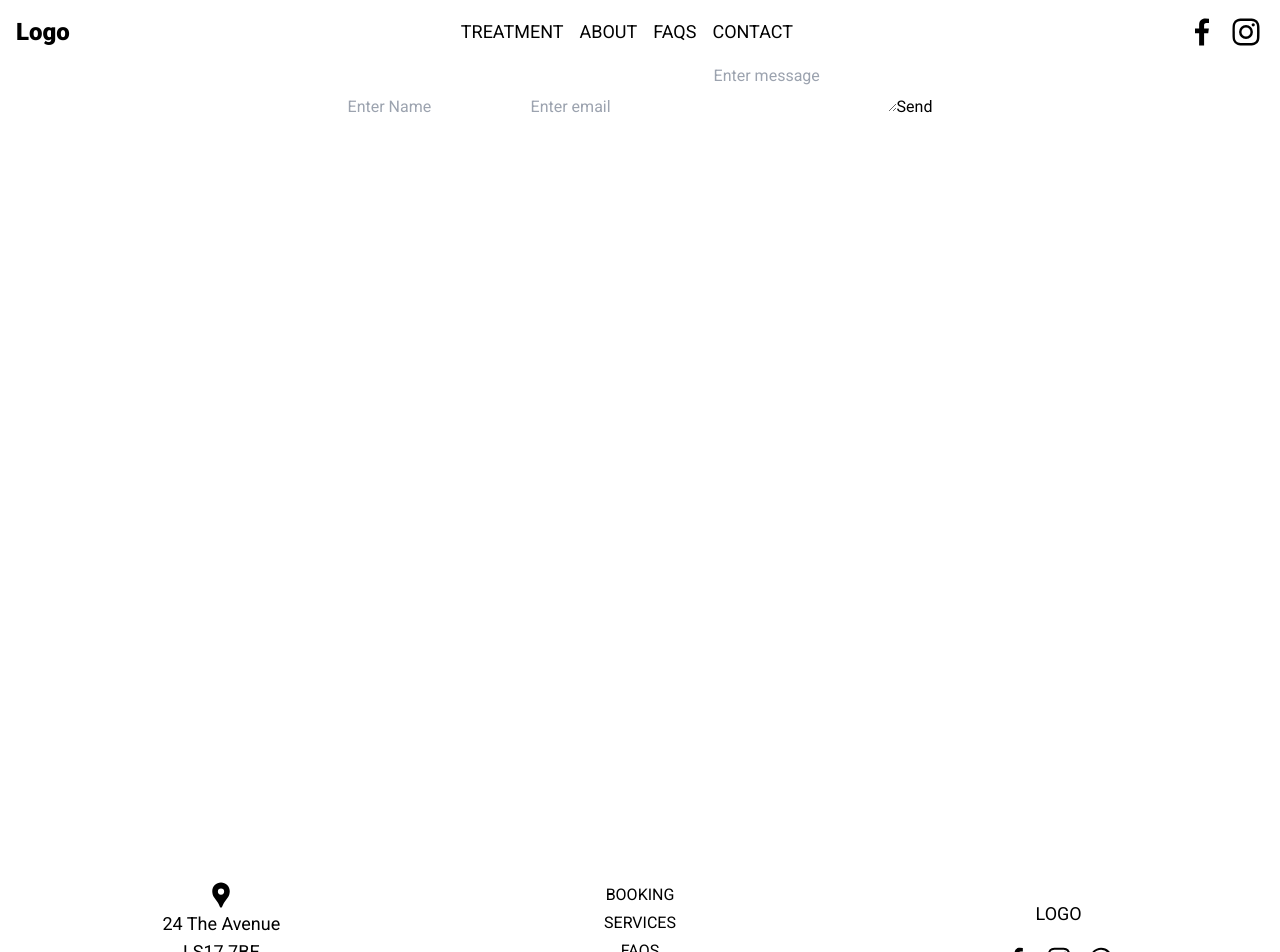
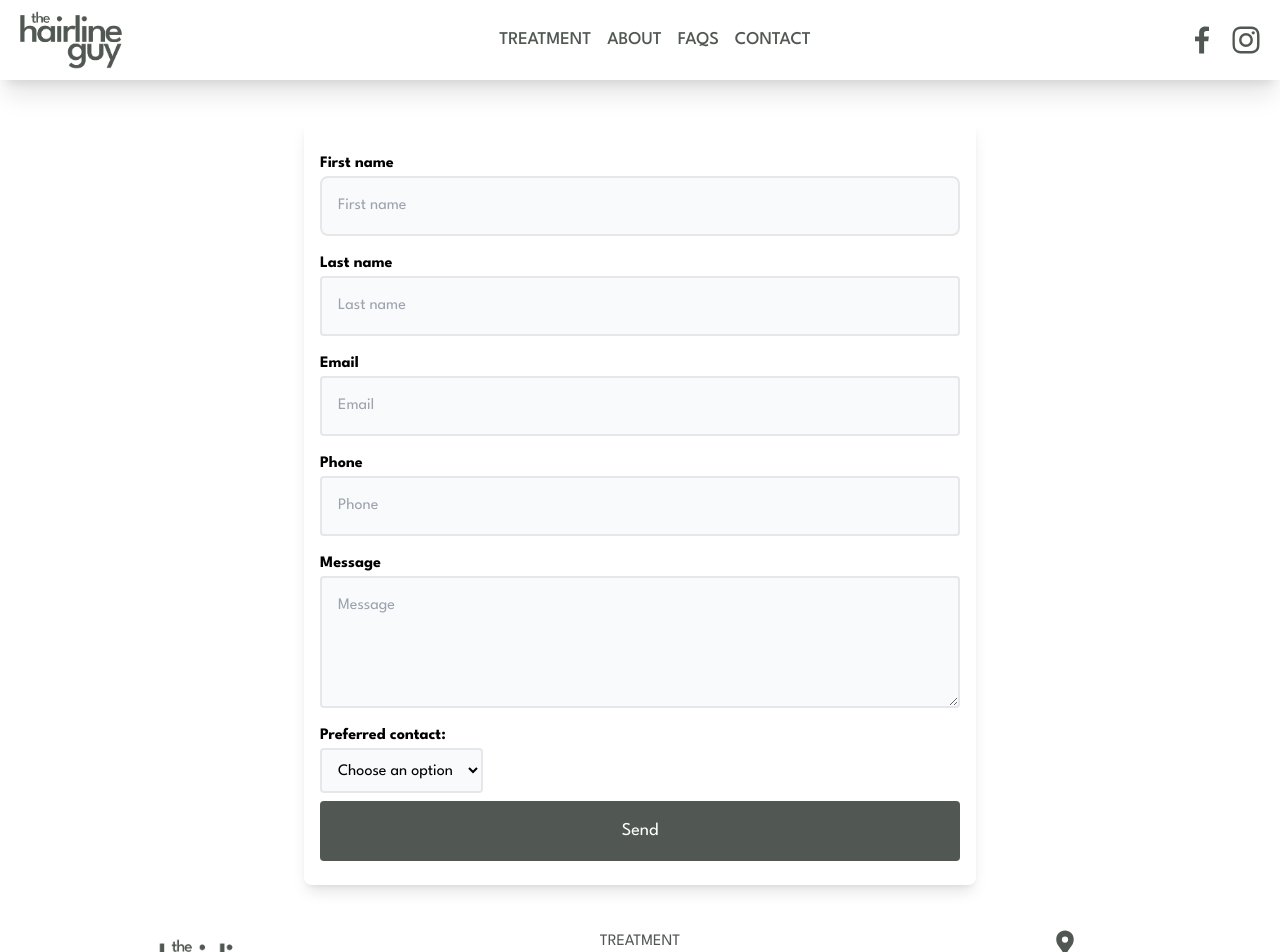
Before and after one commit to SoranRaof/that-hairline-guy, a Next.js app: page /contact in a window 1280 px wide. Shown: the top 952 px of the page. Built offline with nearby package versions, Linux system fonts and the light colour scheme.

Commit message:
contact form functionality and styling, progress on treatment page and styling for navbar and footer

```diff
--- a/app/Components/ContactForm.jsx
+++ b/app/Components/ContactForm.jsx
@@ -4,9 +4,12 @@ import { useState } from "react";
 
 const ContactForm = () => {
   const [formInput, setFormInput] = useState({
-    name: "",
+    firstName: "",
+    lastName: "",
     email: "",
+    phone: "",
     message: "",
+    preference: "",
   });
 
   function handleInput(e) {
@@ -15,6 +18,7 @@ const ContactForm = () => {
 
   async function handleSubmit(e) {
     e.preventDefault();
+
     let formData = new FormData();
 
     for (let [key, value] of Object.entries(formInput)) {
@@ -34,32 +38,109 @@ const ContactForm = () => {
   }
 
   return (
-    <div className="flex flex-row items-center justify-center">
+    <div className="mx-auto max-w-2xl px-4 my-10 rounded-lg shadow-lg p-4">
       <form onSubmit={handleSubmit}>
+        <div className="flex flex-col my-4 w-full">
+          <label className="text-md font-bold" htmlFor="firstName">
+            First name
+          </label>
           <input
-          name="name"
-          type="name"
-          placeholder="Enter Name"
+            className="p-4 rounded-lg border-2 bg-gray-50 focus:border-sage focus:border-2 focus:outline-none"
+            name="firstName"
+            type="firstName"
+            placeholder="First name"
             onChange={handleInput}
-          value={formInput.name}
+            value={formInput.firstName}
+            minLength={3}
+            maxLength={20}
             required
           />
+        </div>
+        <div className="flex flex-col my-4 w-full">
+          <label className="text-md font-bold" htmlFor="lastName">
+            Last name
+          </label>
           <input
+            className="p-4 rounded border-2 bg-gray-50 focus:border-sage focus:border-2 focus:outline-none"
+            name="lastName"
+            type="lastName"
+            placeholder="Last name"
+            onChange={handleInput}
+            value={formInput.lastName}
+            minLength={3}
+            maxLength={20}
+            required
+          />
+        </div>
+        <div className="flex flex-col my-4 w-full">
+          <label className="text-md font-bold" htmlFor="email">
+            Email
+          </label>
+          <input
+            className="p-4 rounded border-2 bg-gray-50 focus:border-sage focus:border-2 focus:outline-none"
             name="email"
             type="email"
-          placeholder="Enter email"
+            placeholder="Email"
             onChange={handleInput}
             value={formInput.email}
             required
+            maxLength={50}
           />
+        </div>
+        <div className="flex flex-col my-4 w-full">
+          <label className="text-md font-bold" htmlFor="phone">
+            Phone
+          </label>
+          <input
+            className="p-4 rounded border-2 bg-gray-50 focus:border-sage focus:border-2 focus:outline-none"
+            name="phone"
+            type="phone"
+            placeholder="Phone"
+            onChange={handleInput}
+            value={formInput.phone}
+            required
+          />
+        </div>
+        <div className="flex flex-col my-4 w-full">
+          <label className="text-md font-bold" htmlFor="message">
+            Message
+          </label>
           <textarea
+            rows={4}
+            minLength={5}
+            maxLength={500}
+            className="p-4 rounded border-2 bg-gray-50 focus:border-sage focus:border-2 focus:outline-none"
             name="message"
-          placeholder="Enter message"
+            placeholder="Message"
             onChange={handleInput}
             value={formInput.message}
             required
           />
-        <button type="submit">Send</button>
+        </div>
+        <div className="flex flex-col w-fit">
+          <label className="text-md font-bold" htmlFor="preference">
+            Preferred contact:
+          </label>
+          <select
+            className="p-3 rounded border-2 bg-gray-50 focus:border-sage focus:border-2 focus:outline-none"
+            name="preference"
+            onChange={handleInput}
+            value={formInput.preference}
+            required
+          >
+            <option value="" disabled>
+              Choose an option
+            </option>
+            <option value="phone">Phone</option>
+            <option value="email">Email</option>
+          </select>
+        </div>
+        <button
+          className="rounded text-lg text-white bg-sage w-full p-4 my-2"
+          type="submit"
+        >
+          Send
+        </button>
       </form>
     </div>
   );
--- a/app/Components/Footer.jsx
+++ b/app/Components/Footer.jsx
@@ -4,25 +4,15 @@ import {
   BiLogoFacebook,
   BiLogoWhatsapp,
 } from "react-icons/bi";
+import Image from "next/image";
+import Logo from "../../public/TheHairlineGuyGreenNoBackground.png";
 
 const Footer = () => {
   return (
-    <div className="grid grid-cols-1 md:grid-cols-3 h-auto p-2 md:p-4 gap-2">
-      <div className="flex flex-col justify-center items-center">
-        <MdLocationPin className="text-3xl" />
-        <p className="text-lg">24 The Avenue</p>
-        <p className="text-lg">LS17 7BE</p>
-        <p className="text-lg">Leeds</p>
-      </div>
-      <div className="flex flex-col justify-center items-center gap-1">
-        <a>BOOKING</a>
-        <a>SERVICES</a>
-        <a>FAQS</a>
-        <a>CONTACT</a>
-      </div>
-      <div className="flex flex-col justify-center items-center gap-2 md:gap-4">
-        <p className="text-lg">LOGO</p>
-        <div className="flex flex-row gap-3">
+    <div className="grid grid-cols-1 gap-3 md:grid-cols-3 h-auto p-2">
+      <div className="flex flex-col justify-around items-center">
+        <Image alt="Logo" src={Logo} width={120} height={120} priority />
+        <div className="flex flex-row gap-3 text-sage">
           <a>
             <BiLogoFacebook className="text-3xl" />
           </a>
@@ -34,6 +24,18 @@ const Footer = () => {
           </a>
         </div>
       </div>
+      <div className="flex flex-col justify-around items-center text-sage">
+        <a className="btn-hover cursor-pointer">TREATMENT</a>
+        <a className="btn-hover cursor-pointer">ABOUT</a>
+        <a className="btn-hover cursor-pointer">FAQS</a>
+        <a className="btn-hover cursor-pointer">CONTACT</a>
+      </div>
+      <div className="flex flex-col justify-center items-center text-sage">
+        <MdLocationPin className="text-3xl" />
+        <p className="text-lg">24 The Avenue</p>
+        <p className="text-lg">LS17 7BE</p>
+        <p className="text-lg">Leeds</p>
+      </div>
     </div>
   );
 };
--- a/app/Components/Nav.jsx
+++ b/app/Components/Nav.jsx
@@ -3,32 +3,50 @@ import { useState } from "react";
 import { motion, AnimatePresence } from "framer-motion";
 import { AiOutlineMenu, AiOutlineClose } from "react-icons/ai";
 import { BiLogoInstagram, BiLogoFacebook } from "react-icons/bi";
+import Image from "next/image";
+import Logo from "../../public/TheHairlineGuyGreenNoBackground.png";
 
 const Nav = () => {
   const [isOpen, setIsOpen] = useState(false);
 
   return (
-    <div className="">
-      <div className="flex justify-between w-full h-16 px-4 items-center">
+    <div className="bg-white">
+      <div
+        className={`flex justify-between w-full h-20 px-4 items-center ${
+          isOpen ? "" : "shadow-xl"
+        }`}
+      >
         <a href="/">
-          <h1 className="text-2xl font-bold">Logo</h1>
+          <Image
+            alt="Logo"
+            src={Logo}
+            width={110}
+            height={110}
+            className="text-sage"
+            priority
+          />
         </a>
         <div className="hidden md:block">
           <ul className="flex gap-4">
             <a href="/treatment" className="flex items-center cursor-pointer">
-              <li className="text-lg font-medium">TREATMENT</li>
+              <li className="text-lg text-sage font-medium btn-hover">
+                TREATMENT
+              </li>
             </a>
             <a className="flex items-center gap-1 cursor-pointer">
-              <li className="text-lg font-medium">ABOUT</li>
+              <li className="text-lg text-sage font-medium btn-hover">ABOUT</li>
             </a>
             <a href="/faqs" className="flex items-center gap-1 cursor-pointer">
-              <li className="text-lg font-medium">FAQS</li>
+              <li className="text-lg text-sage font-medium btn-hover">FAQS</li>
             </a>
             <a
               href="/contact"
               className="flex items-center gap-1 cursor-pointer"
             >
-              <li href="/contact" className="text-lg font-medium">
+              <li
+                href="/contact"
+                className="text-lg text-sage font-medium btn-hover"
+              >
                 CONTACT
               </li>
             </a>
@@ -37,21 +55,21 @@ const Nav = () => {
         <div className="sm:block justify-end">
           {!isOpen ? (
             <AiOutlineMenu
-              className="text-2xl block cursor-pointer md:hidden"
+              className="text-2xl text-sage block cursor-pointer md:hidden"
               onClick={() => setIsOpen(!isOpen)}
             />
           ) : (
             <AiOutlineClose
-              className="text-2xl block cursor-pointer md:hidden"
+              className="text-2xl text-sage block cursor-pointer md:hidden"
               onClick={() => setIsOpen(!isOpen)}
             />
           )}
           <div className="flex gap-2">
             <a>
-              <BiLogoFacebook className="text-4xl hidden md:block" />
+              <BiLogoFacebook className="text-4xl text-sage hidden md:block" />
             </a>
             <a>
-              <BiLogoInstagram className="text-4xl hidden md:block" />
+              <BiLogoInstagram className="text-4xl text-sage hidden md:block" />
             </a>
           </div>
         </div>
@@ -62,19 +80,19 @@ const Nav = () => {
             initial={{ opacity: 0, height: 0 }}
             animate={{ opacity: 1, height: "auto" }}
             exit={{ opacity: 0, height: 0 }}
-            className="overflow-hidden"
+            className="overflow-hidden shadow-xl"
           >
-            <div className=" grid grid-rows-4 justify-center items-center gap-y-2 py-2 md:hidden">
-              <a href="#" className="">
-                BOOKING
+            <div className="grid grid-rows-4 justify-center items-center gap-y-2 py-2 md:hidden">
+              <a href="#" className="text-sage btn-hover">
+                TREATMENT
               </a>
-              <a href="#" className="">
-                SERVICES
+              <a href="#" className="text-sage btn-hover">
+                ABOUT
               </a>
-              <a href="/faqs" className="">
+              <a href="/faqs" className="text-sage btn-hover">
                 FAQS
               </a>
-              <a href="/contact" className="">
+              <a href="/contact" className="text-sage btn-hover">
                 CONTACT
               </a>
             </div>
--- a/app/Components/TreatmentAccordion.jsx
+++ b/app/Components/TreatmentAccordion.jsx
@@ -3,7 +3,7 @@ import { motion, AnimatePresence } from "framer-motion";
 import { useState } from "react";
 import { BsChevronDown, BsChevronUp } from "react-icons/bs";
 
-const TreatmentAccordion = ({ description, process, prices, index }) => {
+const TreatmentAccordion = ({ description, process, prices }) => {
   const [activeAccordion, setActiveAccordion] = useState(null);
 
   const handleClick = (description, process, prices) => {
--- a/app/Components/TreatmentNav.jsx
+++ b/app/Components/TreatmentNav.jsx
@@ -12,10 +12,10 @@ const TreatmentNav = () => {
 
   return (
     <div className="">
-      <div className="flex items-center justify-center gap-2 outline">
+      <div className="h-auto w-full flex items-center justify-center outline px-10">
         {treatmentArr.map((treatment, index) => (
           <button key={index} onClick={() => handleClick(treatment)}>
-            <p>{treatment.treatment}</p>
+            <p className="font-bold">{treatment.treatment}</p>
           </button>
         ))}
       </div>
--- a/app/Styles/fonts.js
+++ /dev/null
@@ -1,10 +0,0 @@
-import { Roboto } from "next/font/google";
-
-const roboto = Roboto({
-  weight: ["400", "900"],
-  display: "swap",
-  subsets: ["latin"],
-  variable: "--poppins-font",
-});
-
-export default roboto;
--- a/app/contact/page.jsx
+++ b/app/contact/page.jsx
@@ -1,7 +1,11 @@
 import ContactForm from "../Components/ContactForm";
 
 const Contact = () => {
-  return <ContactForm />;
+  return (
+    <div>
+      <ContactForm />
+    </div>
+  );
 };
 
 export default Contact;
--- a/app/globals.css
+++ b/app/globals.css
@@ -12,3 +12,16 @@
     @apply font-bold;
   }
 }
+
+@layer components {
+  .btn-hover {
+    @apply relative;
+  }
+  .btn-hover::before {
+    @apply absolute block w-full h-[2px] bottom-0 left-0 bg-sage scale-x-0 origin-top-left transition ease-in-out duration-300;
+    content: "";
+  }
+  .btn-hover:hover::before {
+    @apply scale-x-100;
+  }
+}
--- a/app/layout.js
+++ b/app/layout.js
@@ -1,8 +1,10 @@
 import "./globals.css";
-import roboto from "./Styles/fonts";
+import { League_Spartan } from "next/font/google";
 
 import Nav from "./Components/Nav";
 import Footer from "./Components/Footer";
+
+const leagueSpartan = League_Spartan({ subsets: ["latin"] });
 
 export const metadata = {
   title: "Create Next App",
@@ -12,7 +14,7 @@ export const metadata = {
 export default function RootLayout({ children }) {
   return (
     <html lang="en">
-      <body className={roboto.className}>
+      <body className={leagueSpartan.className}>
         <Nav />
         <div className="min-h-screen">{children}</div>
         <Footer className="fixed bottom-0" />
--- a/app/page.js
+++ b/app/page.js
@@ -4,10 +4,7 @@ import Gallery from "./Components/Gallery";
 export default function Home() {
   return (
     <main className="">
-      <div className="">
-        <Gallery />
-        <Contact />
-      </div>
+      <div className=""></div>
     </main>
   );
 }
--- a/app/treatment/page.jsx
+++ b/app/treatment/page.jsx
@@ -1,5 +1,3 @@
-import TreatmentAccordion from "../Components/TreatmentAccordion";
-import treatmentArr from "@/utils/TreatmentArr";
 import TreatmentNav from "../Components/TreatmentNav";
 
 const page = () => {
--- a/tailwind.config.js
+++ b/tailwind.config.js
@@ -12,15 +12,12 @@ module.exports = {
         "gradient-conic":
           "conic-gradient(from 180deg at 50% 50%, var(--tw-gradient-stops))",
       },
-      fontFamily: {
-        roboto: ["Roboto", "sans-serif"],
-      },
       colors: {
-        "hairline-blue": "#3C4654",
-        "hairline-yellow": "#E3A405",
-        "hairline-pearl": "#D8E3E1",
-        "hairline-grey": "#94A89D",
-        "hairline-sage": "#55786F",
+        sage: "#515853",
+        lighterSage: "#C2BE7F",
+        beige: "#d1c7ae",
+        black: "#2d2d2d",
+        white: "#ffffff",
       },
     },
   },
```
Also changed, not shown: public/TheHairlineGuyGreenNoBackground.png (added), public/TheHairlineGuyWhiteNoBackground.png (added). Lines whose indentation alone changed are shown as unchanged.
